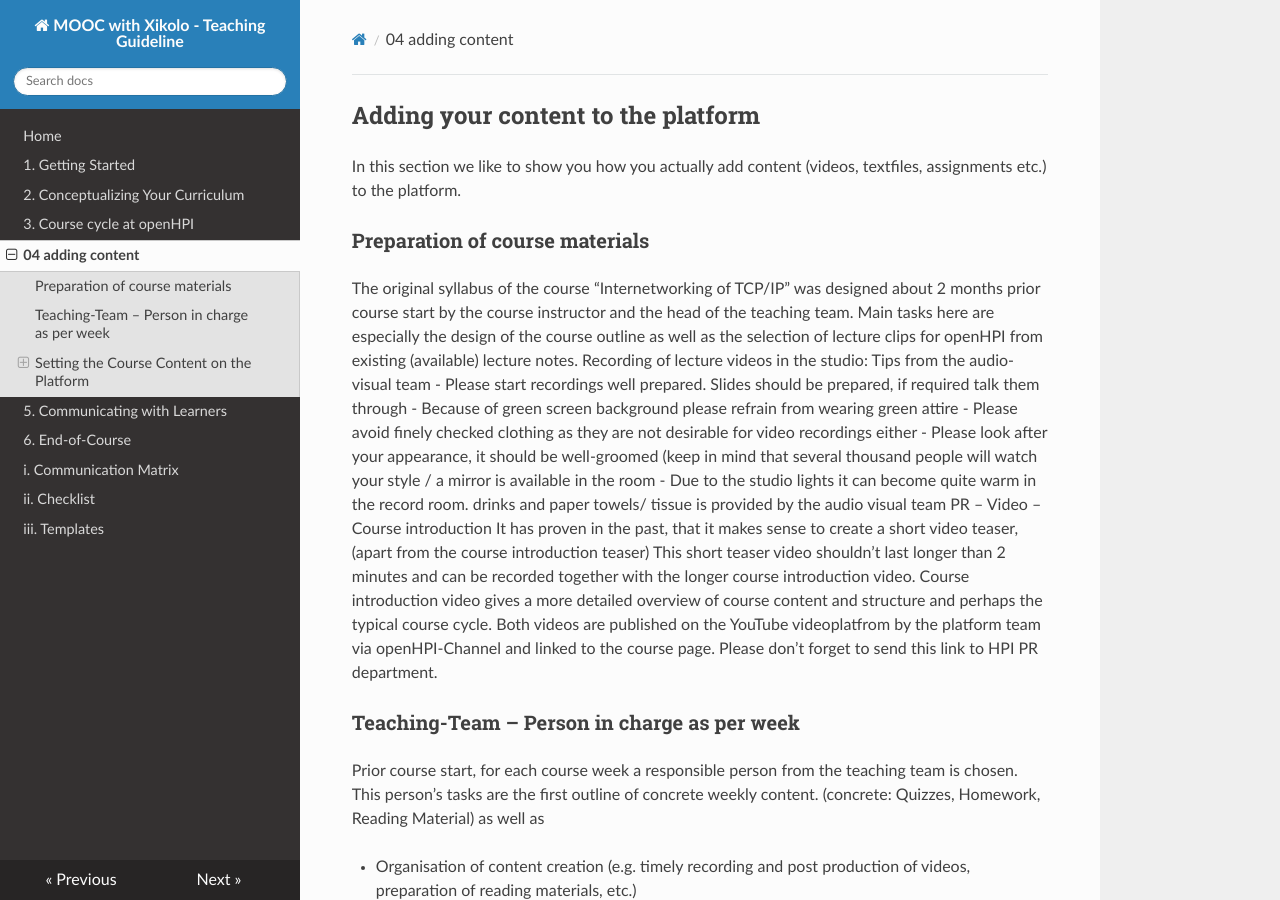
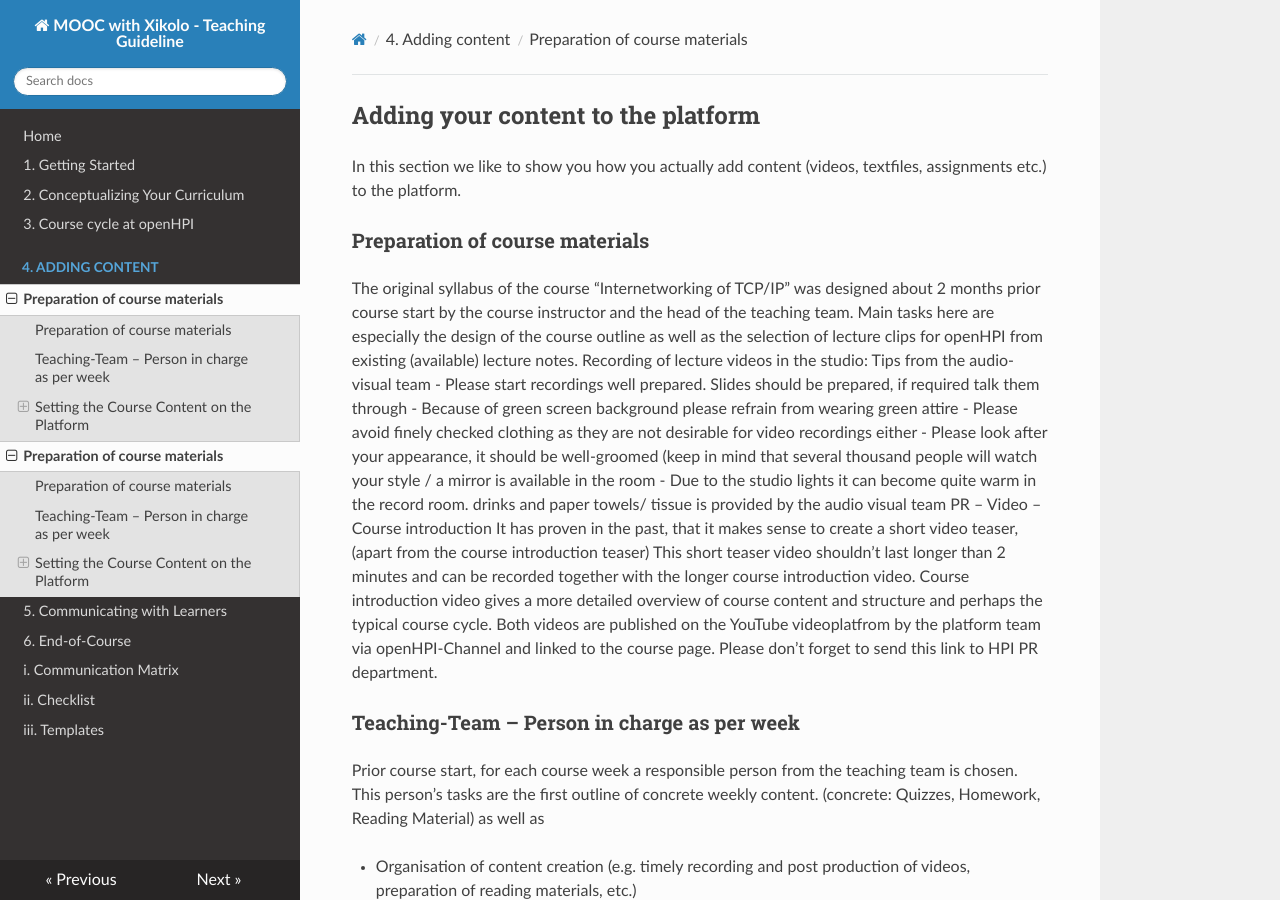
Before and after one commit to openHPI/TeachingTeamGuidelines, an MkDocs documentation site: the page built from docs/04_adding-content.md, in a window 1280 px wide and 900 px high. Built offline with MkDocs 1.6.1, drawn with Linux system fonts in a browser that asks for light colours; nearby versions of some CDN libraries; old or Windows-style settings are respelled for this version of MkDocs.

Commit message:
Update mkdocs.yml

```diff
--- a/mkdocs.yml
+++ b/mkdocs.yml
@@ -4,7 +4,8 @@ pages:
 - [01_getting-started.md, 1. Getting Started]
 - [02_curriculum-design.md, 2. Conceptualizing Your Curriculum]
 - [03_course-cycle_schedule.md, 3. Course cycle at openHPI]
-- [04_adding-content.md, 4. Adding content, 'Preparation of course materials', 'Teaching-Team – Person in charge as per week']
+- [04_adding-content.md, 4. Adding content, 'Preparation of course materials']
+- [04_adding-content.md, 4. Adding content, 'Teaching-Team – Person in charge as per week']
 - [05_community-management.md, 5. Communicating with Learners]
 - [06_end-of-course.md, 6. End-of-Course]
 - [07_communication-matrix.md, i. Communication Matrix]
```
